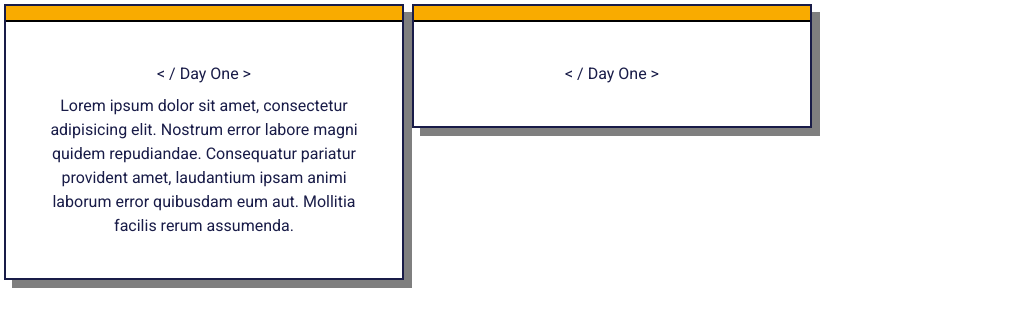
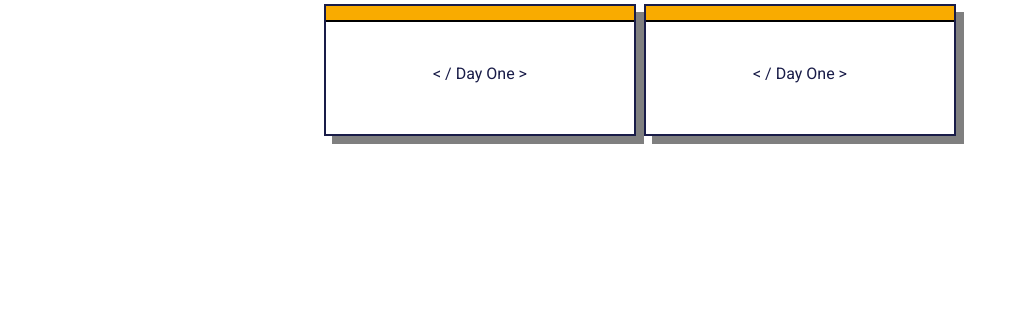
Before and after one commit to GDGAlgiers/Devfest20-Website, a Gatsby site: page /testAgendaComp in a window 1280 px wide. Shown: the whole page, without its empty margins (0-1023 px from the left). Built offline with nearby package versions, Linux system fonts and the light colour scheme; Gatsby itself is replaced by a stand-in of ours; what tailwindcss-typography would draw is missing.

Commit message:
Added: Animation to Agenda Card

```diff
--- a/src/components/AgendaComponent/AgendaCard.tsx
+++ b/src/components/AgendaComponent/AgendaCard.tsx
@@ -6,14 +6,22 @@ import cls from "classnames"
 interface AgendaProps {
   header?: string
   cardOptions: CardProps
+  containerClassName?: string
 }
 
-function AgendaCard({ header, cardOptions }: AgendaProps): ReactElement {
+function AgendaCard({
+  header,
+  cardOptions,
+  containerClassName,
+}: AgendaProps): ReactElement {
   const [showText, setShowText] = useState(false)
 
   return (
     <div
-      className="inline-block transition-all ease-in-out duration-500"
+      className={cls(
+        "inline-block transition-all ease-in-out duration-500",
+        containerClassName
+      )}
       onMouseEnter={(e) => setShowText(true)}
       onMouseLeave={(e) => setShowText(false)}
     >
@@ -21,9 +29,7 @@ function AgendaCard({ header, cardOptions }: AgendaProps): ReactElement {
       <Card
         {...cardOptions}
         contentAreaClassName={cls(cardOptions.contentAreaClassName, "p-10")}
-        containerStyle={{
-          width: 400,
-        }}
+        containerClassName={cls(cardOptions.containerClassName, "max-h-screen")}
       >
         <HeaderText>{header}</HeaderText>
         <ContentText show={showText}>
@@ -46,9 +52,24 @@ const HeaderText = styled(H3).attrs((props) => ({
 }))``
 const ContentText = styled.p.attrs<{ show: boolean }>((props) => ({
   ...props,
-  className: cls("text-center mt-2 origin-bottom-right transform", {
-    "scale-0": !props.show,
-    "scale-1": props.show,
-    hidden: !props.show,
-  }),
-}))``
+  className: cls(
+    "text-center mt-2 origin-bottom-right transition-all ease duration-500",
+    {
+      collapse: !props.show,
+      show: props.show,
+    }
+  ),
+}))`
+  &.collapse {
+    opacity: 0;
+    max-height: 0px;
+    transform: scale(0);
+    overflow: hidden;
+  }
+  &.show {
+    opacity: 1;
+    max-height: 100vh;
+    transform: scale(1);
+    overflow: auto;
+  }
+`
--- a/src/pages/testAgendaComp.tsx
+++ b/src/pages/testAgendaComp.tsx
@@ -7,8 +7,9 @@ interface Props {}
 
 function index({}: PageProps<Props>): ReactElement {
   return (
-    <div className="w-full">
+    <div className="w-full sm:w-3/4 md:w-1/2 flex justify-center self-start m-auto">
       <AgendaCard
+        containerClassName="flex-1"
         header="< / Day One >"
         cardOptions={{
           topBarClassName: "bg-yellow",
@@ -16,6 +17,7 @@ function index({}: PageProps<Props>): ReactElement {
         }}
       />
       <AgendaCard
+        containerClassName="flex-1"
         header="< / Day One >"
         cardOptions={{
           topBarClassName: "bg-yellow",
```
